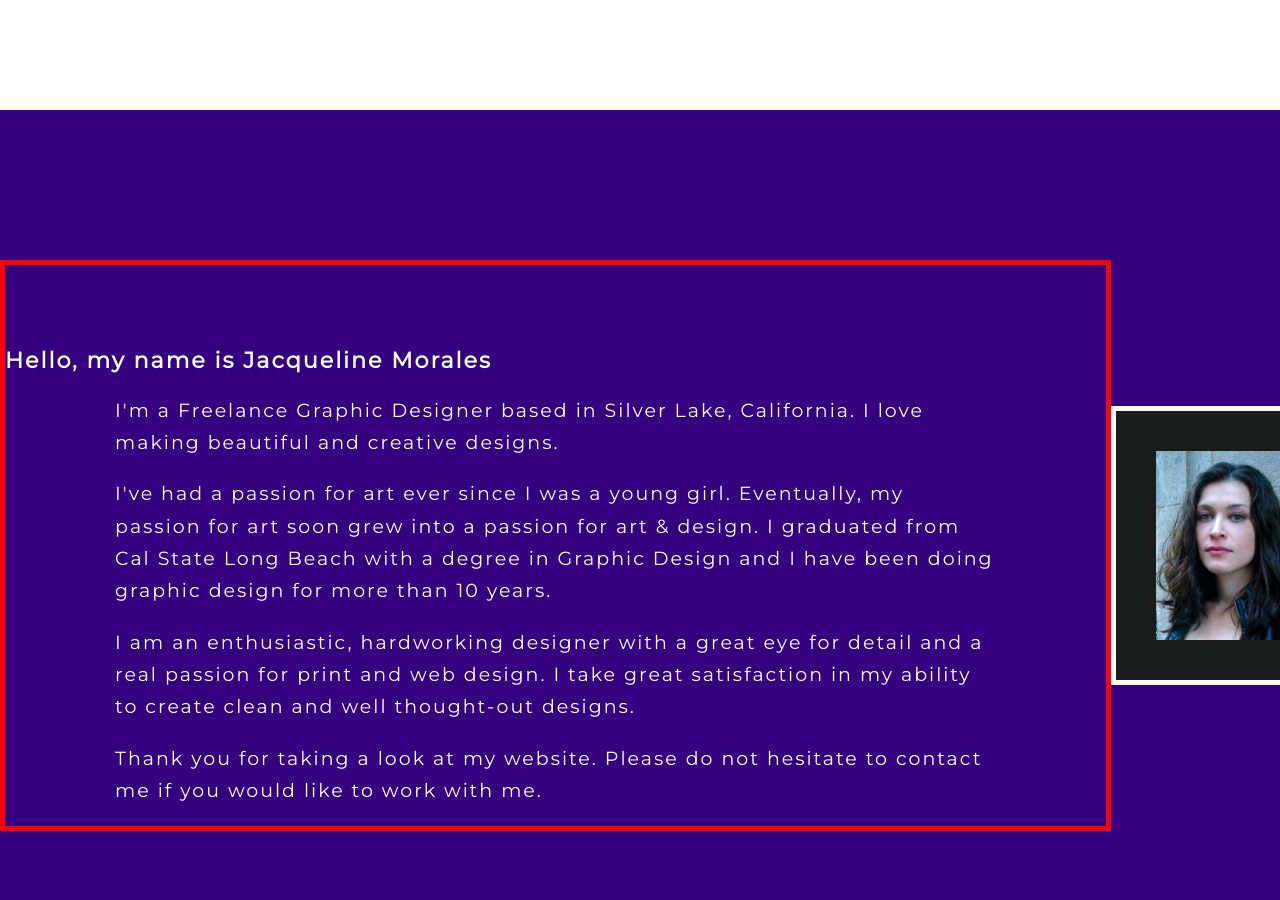
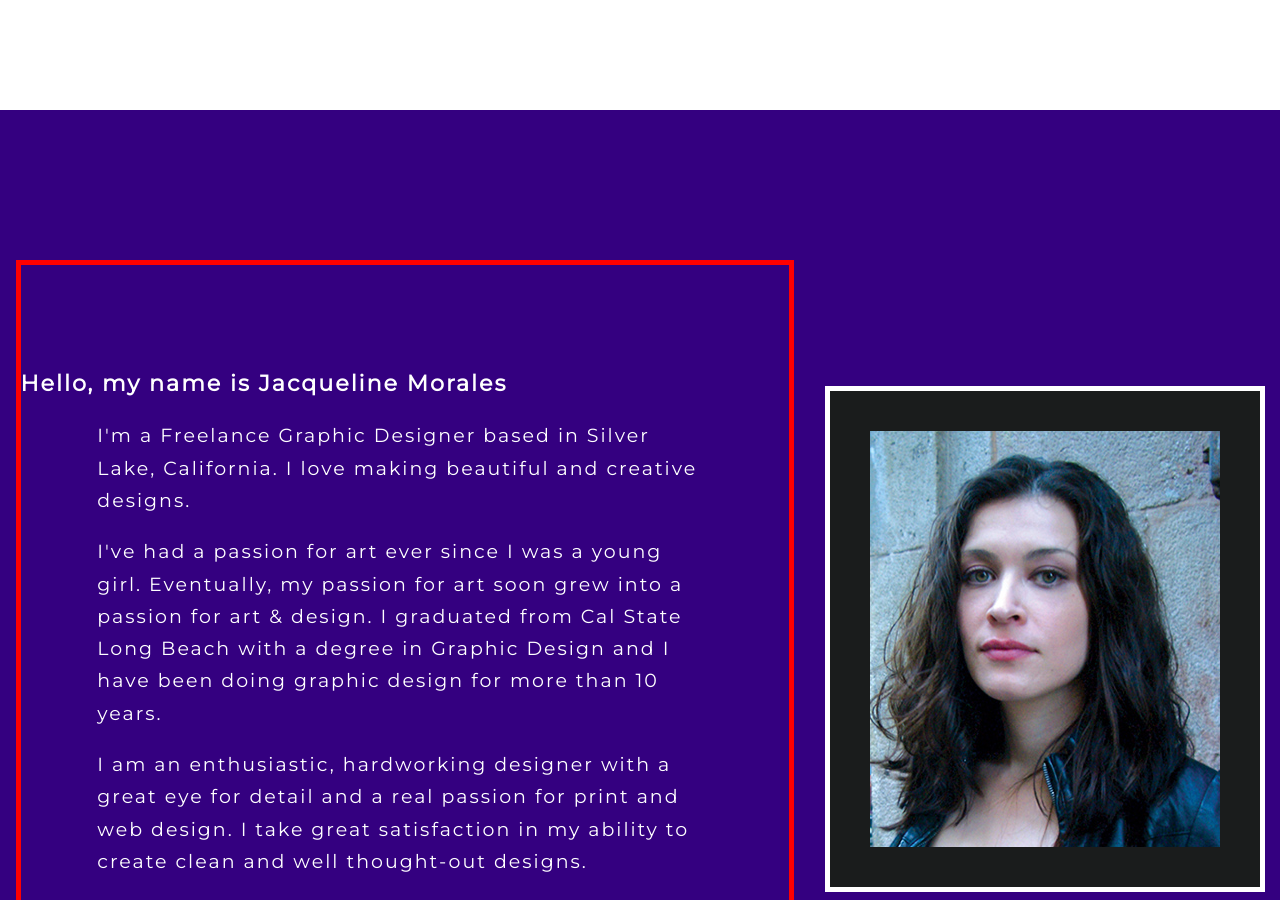
Before and after one commit to zeny11-11/jmorales, a Jekyll site: the page built from index.html, in a window 1280 px wide and 900 px high, scrolled down 4165 px. Built offline with Jekyll 4.4.1, drawn with Linux system fonts in a browser that asks for light colours; nearby versions of some CDN libraries; some web fonts are replaced; Markdown is read by kramdown in place of the engine named in the settings; grey boxes are pictures that could not be loaded.

Commit message:
Update stylesheet.css

```diff
--- a/css/stylesheet.css
+++ b/css/stylesheet.css
@@ -497,11 +497,17 @@ filter: progid:DXImageTransform.Microsoft.gradient( startColorstr='#340080', end
 	 padding-top:80px;
 	 text-align:center;
 	border:red solid thick;
+	 max-width:60%;
 
 }
 
 .about_div1 h3 {
 	text-align:left;
+	-webkit-margin-before: 1em;
+        -webkit-margin-after: 1em;
+        -webkit-margin-start: auto;
+        -webkit-margin-end: auto;
+	 margin-left:auto;
 }
 
 .about_div1 p {
```
